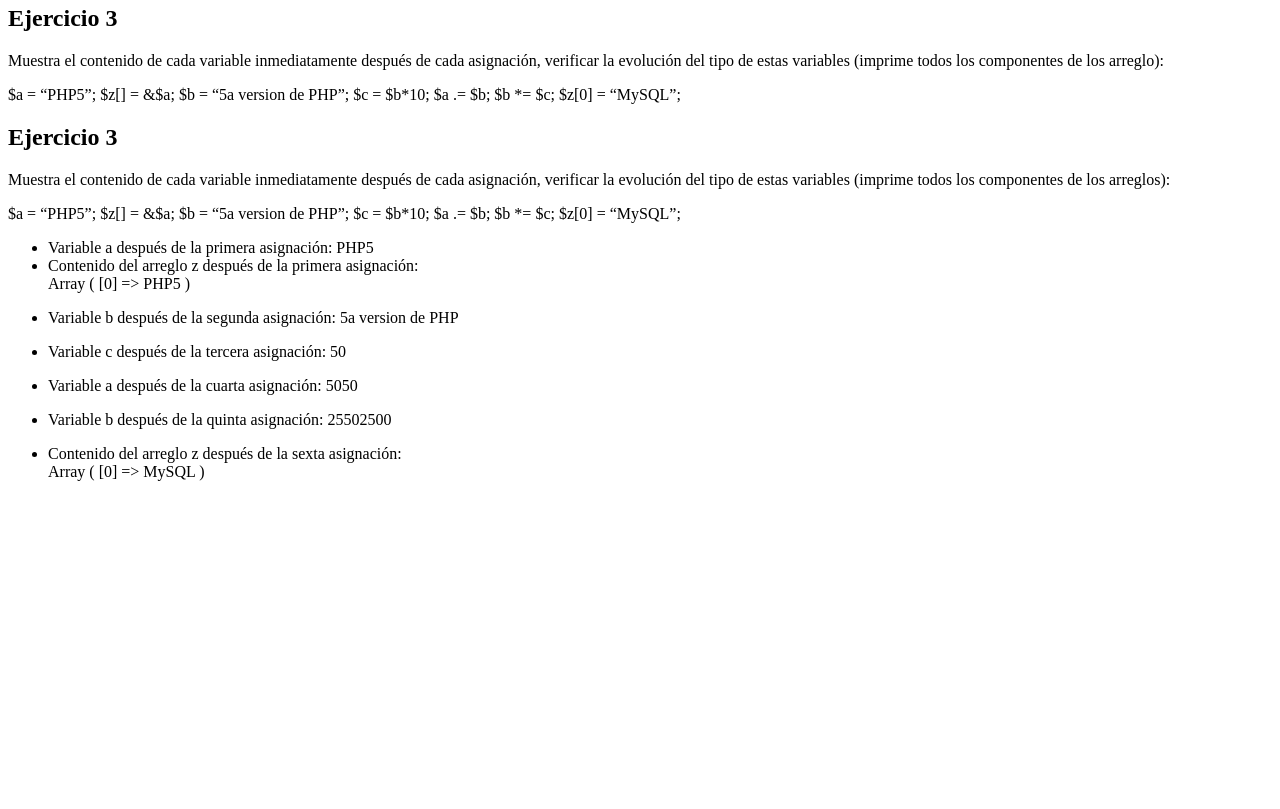
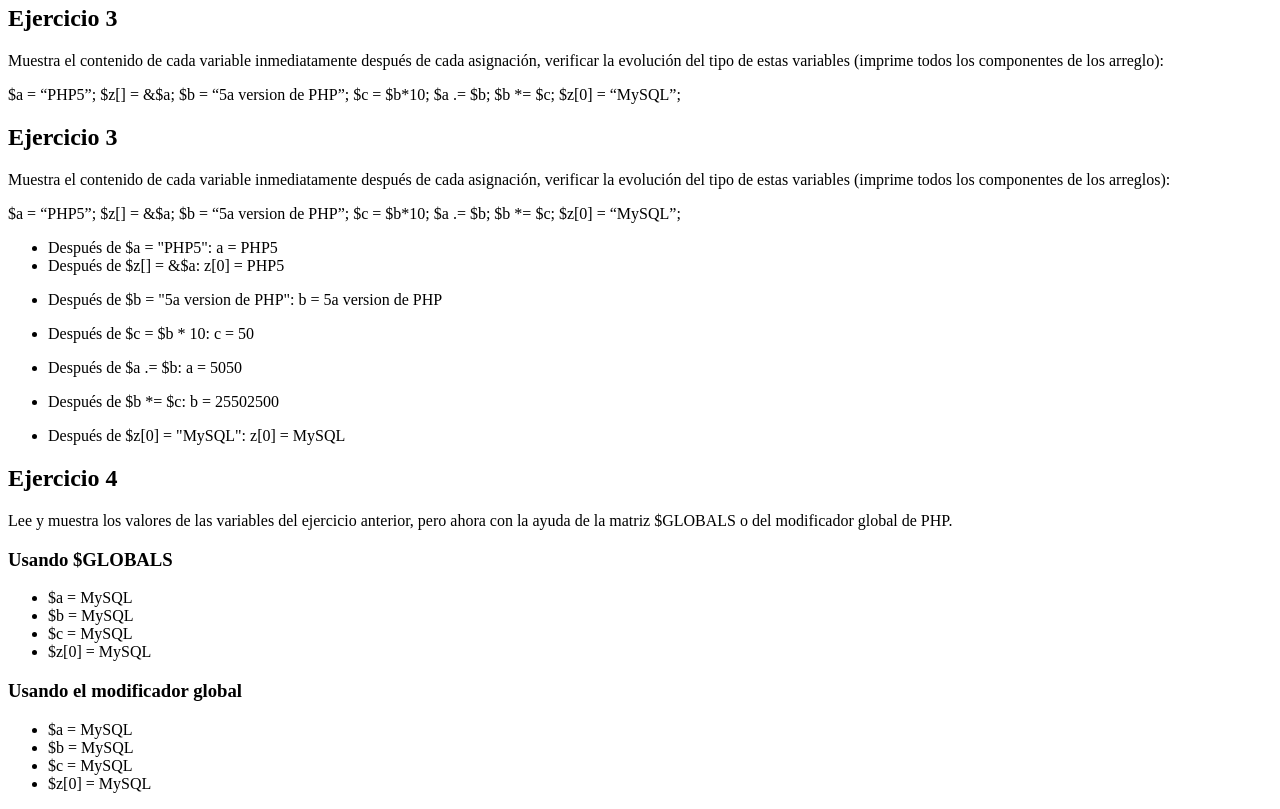
Before and after one commit to KevinGlzV/tecweb, a PHP site: page / in a window 1280 px wide. Shown: the part 545-1354 px from the top of the page. Before the commit the page ends 1026 px from the top, so only its background shows below. Run offline with PHP 8.4, Linux system fonts and the light colour scheme.

Commit message:
COMMIT 4 - Practica 3 - Ejercicio 4

```diff
--- a/practicas/p03/index.php
+++ b/practicas/p03/index.php
@@ -84,36 +84,64 @@
 <?php
 $a = "PHP5";
 $z[] = &$a;
+
 echo '<ul>';
-echo '<li>Variable a después de la primera asignación: ' . $a . '</li>';
-echo '<li>Contenido del arreglo z después de la primera asignación:</li>';
-print_r($z);
+echo '<li>Después de $a = "PHP5": a = ' . $a . '</li>';
+echo '<li>Después de $z[] = &$a: z[0] = ' . $z[0] . '</li>';
 echo '</ul>';
 
 $b = "5a version de PHP";
+
 echo '<ul>';
-echo '<li>Variable b después de la segunda asignación: ' . $b . '</li>';
+echo '<li>Después de $b = "5a version de PHP": b = ' . $b . '</li>';
 echo '</ul>';
 
 @$c = $b * 10;
+
 echo '<ul>';
-echo '<li>Variable c después de la tercera asignación: ' . $c . '</li>';
+echo '<li>Después de $c = $b * 10: c = ' . $c . '</li>';
 echo '</ul>';
 
 $a .= $b;
+
 echo '<ul>';
-echo '<li>Variable a después de la cuarta asignación: ' . $a . '</li>';
+echo '<li>Después de $a .= $b: a = ' . $a . '</li>';
 echo '</ul>';
 
 $b *= $c;
+
 echo '<ul>';
-echo '<li>Variable b después de la quinta asignación: ' . $b . '</li>';
+echo '<li>Después de $b *= $c: b = ' . $b . '</li>';
 echo '</ul>';
 
 $z[0] = "MySQL";
+
 echo '<ul>';
-echo '<li>Contenido del arreglo z después de la sexta asignación:</li>';
-print_r($z);
+echo '<li>Después de $z[0] = "MySQL": z[0] = ' . $z[0] . '</li>';
+echo '</ul>';
+?>
+
+<h2>Ejercicio 4</h2>
+<p>Lee y muestra los valores de las variables del ejercicio anterior, pero ahora con la ayuda de la matriz $GLOBALS o del modificador global de PHP.</p>
+
+<?php
+// Utilizando $GLOBALS
+echo '<h3>Usando $GLOBALS</h3>';
+echo '<ul>';
+echo '<li>$a = ' . $GLOBALS['a'] . '</li>';
+echo '<li>$b = ' . $GLOBALS['b'] . '</li>';
+echo '<li>$c = ' . $GLOBALS['c'] . '</li>';
+echo '<li>$z[0] = ' . $GLOBALS['z'][0] . '</li>';
+echo '</ul>';
+
+// Utilizando el modificador global
+global $a, $b, $c, $z;
+echo '<h3>Usando el modificador global</h3>';
+echo '<ul>';
+echo '<li>$a = ' . $a . '</li>';
+echo '<li>$b = ' . $b . '</li>';
+echo '<li>$c = ' . $c . '</li>';
+echo '<li>$z[0] = ' . $z[0] . '</li>';
 echo '</ul>';
 ?>
 
```
